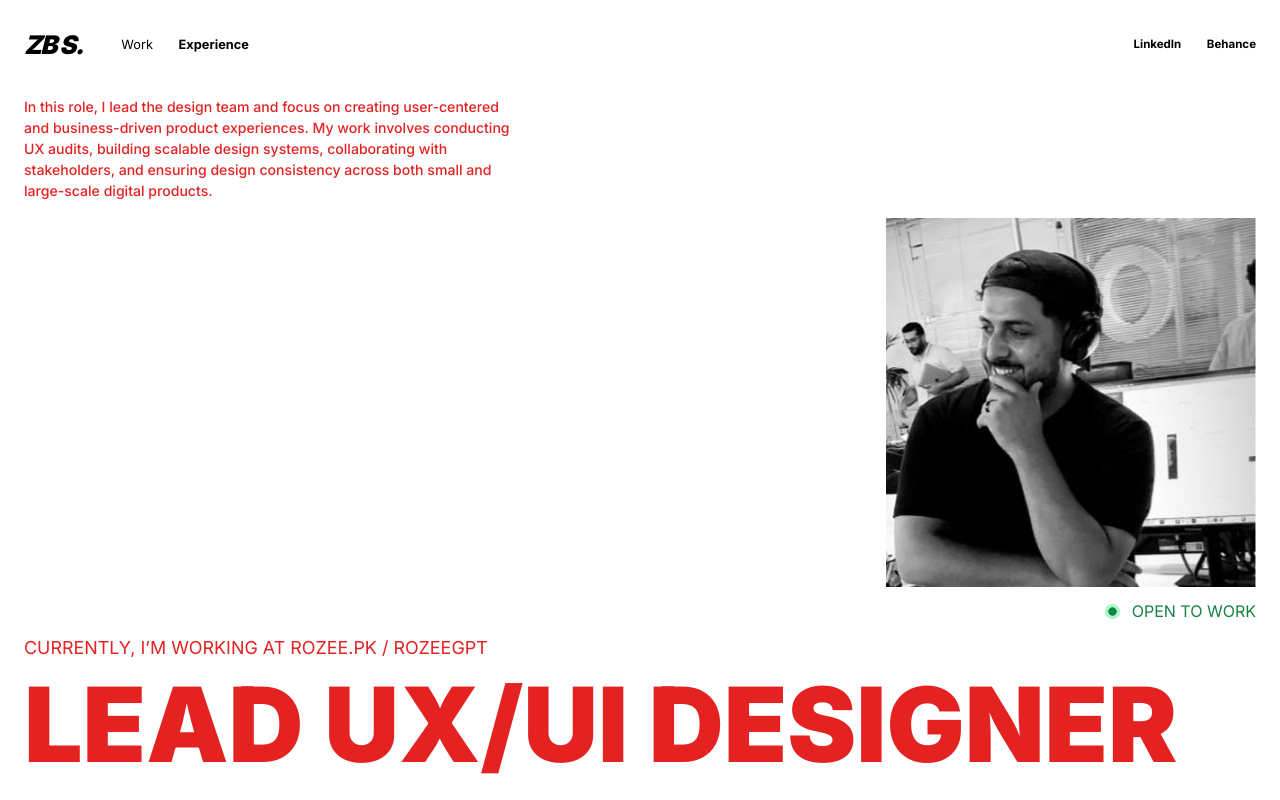
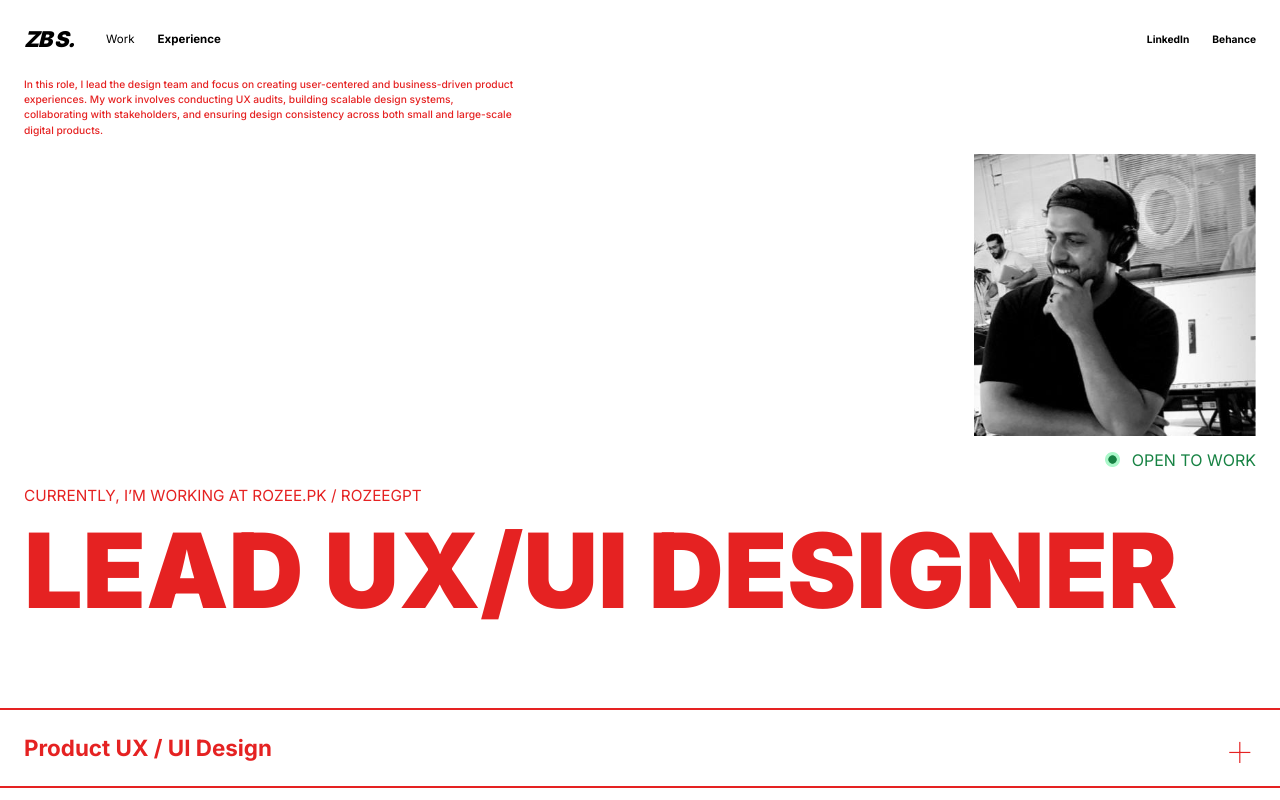
Before and after one commit to talha-amr/Client-Portfolio, a React (Vite) app: page /experience in a window 1280 px wide. Shown: the top 800 px of the page. Built offline with nearby package versions, Linux system fonts and the light colour scheme.

Commit message:
fixed experience page layout

```diff
--- a/src/components/NavBar.jsx
+++ b/src/components/NavBar.jsx
@@ -4,11 +4,11 @@ import { Link } from "react-router-dom";
 export default function Navbar({ activePage }) {
   // helper function to set link style
   const linkClass = (page) =>
-    `text-[1vw] ${activePage === page ? " text-[#000000] font-bold" : ""}`;
+    `text-[0.9vw] ${activePage === page ? " text-[#000000] font-bold" : ""}`;
 
   return (
     <nav
-      className={`font-inter absolute top-0 py-[2vw] left-0 w-full z-50 ${
+      className={`font-inter absolute top-0 py-[1.8vw] left-0 w-full z-50 ${
         activePage === "home"
           ? "bg-transparent text-white"
           : "bg-transparent text-[#000000]"
@@ -16,11 +16,11 @@ export default function Navbar({ activePage }) {
     >
       <div className="w-full mx-auto px-6 flex items-center justify-between">
         {/* Brand + Nav links */}
-        <div className="flex items-center space-x-[3vw]">
+        <div className="flex items-center space-x-[2.5vw]">
           {/* Brand */}
           <Link
             to="/"
-            className={`text-[2vw] font-black tracking-[-0.06em] italic ${
+            className={`text-[1.7vw] font-black tracking-[-0.06em] italic ${
               activePage === "home" ? "text-white" : "text-[#000000]"
             }`}
           >
@@ -28,7 +28,7 @@ export default function Navbar({ activePage }) {
           </Link>
 
           {/* Nav links */}
-          <div className=" flex items-center space-x-[2vw] font-regular">
+          <div className=" flex items-center space-x-[1.8vw] font-regular">
             <Link to="/work" className="group">
               <div className="relative overflow-hidden flex items-center">
                 <p
@@ -69,7 +69,7 @@ export default function Navbar({ activePage }) {
         </div>
 
         {/* Social links */}
-        <div className="flex items-center space-x-[2vw] font-bold text-[0.9vw]">
+        <div className="flex items-center space-x-[1.8vw] font-bold text-[0.8vw]">
           <a
             href="https://www.linkedin.com/in/zubair-s-a4889a103/"
             target="_blank"
--- a/src/pages/Experience.jsx
+++ b/src/pages/Experience.jsx
@@ -8,13 +8,13 @@ const Experience = () => {
         <section className='min-h-dvh w-screen'>
             <Navbar activePage={"experience"} />
             <div className="w-full px-6 mx-auto">
-                <div className="flex flex-col w-full justify-start items-start py-[7.5vw] gap-4">
-                    <p className='font-medium max-w-[40%] text-theme-red text-[1.1vw]'>In this role, I lead the design team and focus on creating user-centered and business-driven product experiences. My work involves conducting UX audits, building scalable design systems, collaborating with stakeholders, and ensuring design consistency across both small and large-scale digital products.</p>
-                    <div className='w-[30%] h-auto self-end flex flex-col gap-3'>
+                <div className="flex flex-col w-full justify-start items-start py-[6vw] gap-4">
+                    <p className='font-medium max-w-[40%] text-theme-red text-[0.8vw]'>In this role, I lead the design team and focus on creating user-centered and business-driven product experiences. My work involves conducting UX audits, building scalable design systems, collaborating with stakeholders, and ensuring design consistency across both small and large-scale digital products.</p>
+                    <div className='w-[22vw] h-auto self-end flex flex-col gap-3'>
                         <img src="/portfoliopic-zubair.jpg" alt="" className='w-full h-full object-contain' />
                         <div className="flex items-center gap-3 self-end"><img src="/OnlineSymbol.png" alt="" className='w-[15px]' /><p className='uppercase text-[#178243]'>open to work</p></div>
                     </div>
-                    <p className='text-theme-red uppercase text-[1.4vw] leading-none'>Currently, I’m working at Rozee.pk / RozeeGPT</p>
+                    <p className='text-theme-red uppercase text-[1.2vw] leading-none'>Currently, I’m working at Rozee.pk / RozeeGPT</p>
                     <p className='text-[8.1vw] font-black text-theme-red uppercase leading-none'>Lead UX/UI Designer</p>
                 </div>
             </div>
--- a/src/pages/Work.jsx
+++ b/src/pages/Work.jsx
@@ -25,7 +25,7 @@ const Work = () => {
       <div className="w-full px-6 relative">
         <div className="flex flex-col items-center relative">
           {/* Headline text */}
-          <p className="font-black text-red-600 text-[8.1vw]  text-center leading-none tracking-tighter z-0 whitespace-nowrap">
+          <p className="font-black text-red-600 text-[7.1vw] uppercase text-center leading-none tracking-tighter z-0 whitespace-nowrap">
             Every Pixel With Purpose
           </p>
 
```
